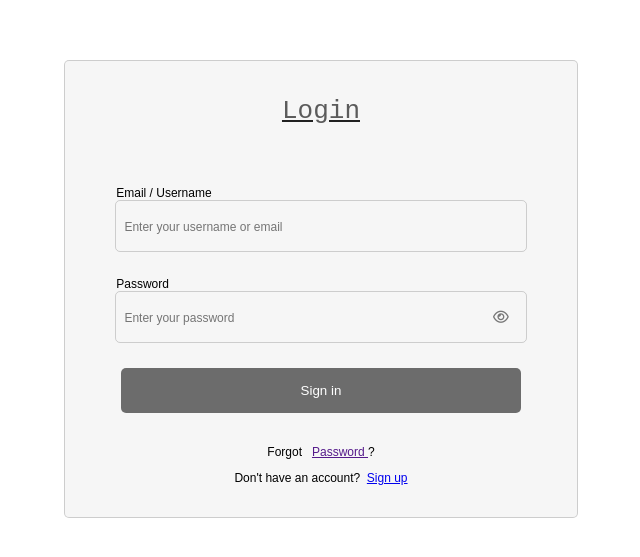
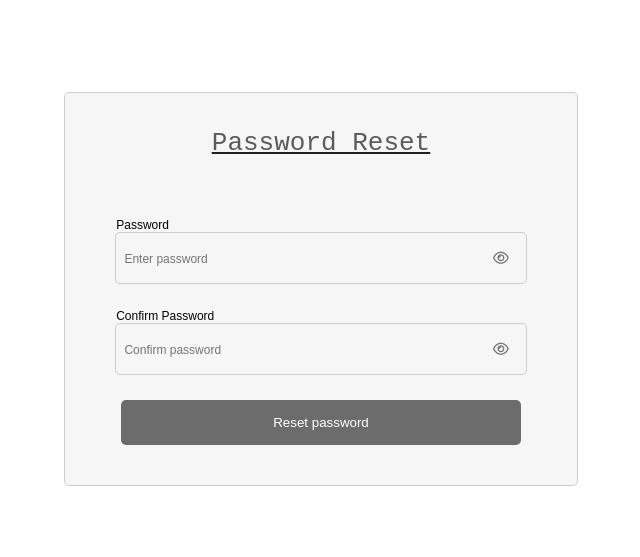
Before and after one commit to Shemaremy/Login-Authenticator, a React (Vite) app in the folder Authenticator/: page /reset-password in a window 1280 px wide. Shown: the part 111-668 px from the top of the page, without its empty margins (319-959 px from the left). Built offline with nearby package versions, Linux system fonts and the light colour scheme.

Commit message:
Added the reset pw route instead of form switch

```diff
--- a/Authenticator/src/App.jsx
+++ b/Authenticator/src/App.jsx
@@ -40,7 +40,6 @@ function App() {
   const signUpEndpoint = `${GlitchUrl}/users`;
   const loginEndpoint = `${GlitchUrl}/login`;
   const forgotEndpoint = `${GlitchUrl}/forgot`;
-  const resetEndpoint = `${GlitchUrl}/reset-password`;
 
 
 
@@ -56,18 +55,6 @@ function App() {
 
 
 
-  // Helps that when the token is loaded in the page, (in url params) then display the reset password form
-  useEffect(() => {
-    const urlParams = new URLSearchParams(window.location.search);
-    const token = urlParams.get('token');
-
-    if (token) {
-      setFormState(FORM_STATE.RESET_PASSWORD);
-    }
-  }, []);
-
-
-
 
 
 
@@ -80,8 +67,7 @@ function App() {
   const FORM_STATE = {
     LOGIN: 'login',
     SIGNUP: 'signup',
-    FORGOT_PASSWORD: 'forgot_password',
-    RESET_PASSWORD: 'reset_password',
+    FORGOT_PASSWORD: 'forgot_password'
   };
   const [formState, setFormState] = useState(FORM_STATE.LOGIN);
 
@@ -331,62 +317,6 @@ function App() {
 
 
 
-  // RESET PASSWORD SECTION
-  const handleFinalReset = async () => {
-    const urlParams = new URLSearchParams(window.location.search);
-    const token = urlParams.get('token');
-    setLoading(true);
-
-    if (token) {
-      setFormState(FORM_STATE.RESET_PASSWORD);
-
-      try {
-        const response = await fetch(resetEndpoint, {
-          method: 'POST',
-          headers: { 'Content-Type': 'application/json' },
-          body: JSON.stringify({ token, passwordTwo }),
-        });
-
-        const data = await response.json();
-        setLoading(false);
-
-        if (response.ok) {
-          showDialog('Password has been reset successfully!!');
-        } else {
-          alert(`Error: ${data.message}`);
-          window.close();
-        }
-      } catch (error) {
-        console.error('Error:', error);
-        alert('Error: Something went wrong. Please try again.');
-      }
-    }
-    else {
-      alert("Check the else in handleFinalReset")
-    }
-  }
-
-  const handlePasswordReset = (e) => {
-    e.preventDefault();
-    const newErrors = validateForm();
-    const BorderOne = document.querySelector('.rimwe');
-    const BorderTwo = document.querySelector('.kabiri');
-
-    if (Object.keys(newErrors).length > 0) {
-      setErrors(newErrors);
-    }
-    else {
-      // navigate('/');
-      // window.location.reload();
-      setErrors({});
-      BorderOne.style.borderColor = '';
-      BorderTwo.style.borderColor = '';
-      handleFinalReset();
-    }
-  };
-
-
-
 
 
 
@@ -532,51 +462,6 @@ function App() {
   );
 
 
-  const ResetPasswordForm = (
-    <form className='Sign-up-form' onSubmit={handlePasswordReset}>
-      <div className='two-a'>
-        <p className='indicator'>Password</p>
-        <div className='input_container for-password rimwe'>
-          <input
-            type={showPasswordOne ? "text" : "password"}
-            placeholder='Enter password'
-            name='FirstPassword'
-            maxLength={20}
-            value={password}
-            onChange={(e) => setPasswordOne(e.target.value)}
-            required
-          />
-          <div className='eye-container' type="button" onClick={handleHidePasswordOne}>
-            {showPasswordOne ? <i className="fa-regular fa-eye-slash"></i> : <i className="fa-regular fa-eye"></i>}
-          </div>
-        </div>
-        {errors.password && <p className='error'>{errors.password}</p>}
-      </div>
-      <div className='two-b'>
-        <p className='indicator'>Confirm Password</p>
-        <div className='input_container for-password kabiri'>
-          <input type={showPasswordTwo ? "text" : "password"}
-            placeholder='Confirm password'
-            name='ConfPassword'
-            maxLength={20}
-            value={passwordTwo}
-            onChange={(e) => setPasswordTwo(e.target.value)}
-            required
-          />
-          <div className='eye-container' type="button" onClick={handleHidePasswordTwo}>
-            {showPasswordTwo ? <i className="fa-regular fa-eye-slash"></i> : <i className="fa-regular fa-eye"></i>}
-          </div>
-        </div>
-        {errors.passwordTwo && <p className='error'>{errors.passwordTwo}</p>}
-      </div>
-      <div className='three'>
-        <button className='account_button' type='submit'>
-          {loading ? <i className="fa-solid fa-spinner fa-spin"></i> : 'Reset password'}
-        </button>
-      </div>
-    </form>
-  );
-
 
 
 
@@ -593,7 +478,6 @@ function App() {
             {formState === FORM_STATE.LOGIN && 'Login'}
             {formState === FORM_STATE.SIGNUP && 'Sign up'}
             {formState === FORM_STATE.FORGOT_PASSWORD && 'Forgot Password'}
-            {formState === FORM_STATE.RESET_PASSWORD && 'Password Reset'}
           </h1>
         </div>
 
@@ -601,7 +485,6 @@ function App() {
           {formState === FORM_STATE.LOGIN && LoginForm}
           {formState === FORM_STATE.SIGNUP && SignUpForm}
           {formState === FORM_STATE.FORGOT_PASSWORD && ForgotPasswordForm}
-          {formState === FORM_STATE.RESET_PASSWORD && ResetPasswordForm}
           <p>
             {formState === FORM_STATE.LOGIN ?
             ( <>
--- /dev/null
+++ b/Authenticator/src/ResetPassword.jsx
@@ -0,0 +1,240 @@
+import React, { useState } from 'react';
+import './App.css';
+import Dialog from './Dialogs/Dialog';
+
+
+
+const ResetPasswordForm = () => {
+
+  const [errors, setErrors] = useState({});
+
+  const [password, setPasswordOne] = useState('');
+  const [passwordTwo, setPasswordTwo] = useState('');
+
+  const [showPasswordOne, setShowPasswordOne] = useState(false);
+  const [showPasswordTwo, setShowPasswordTwo] = useState(false);
+
+  const [autoOpenDialog, setAutoOpenDialog] = useState(false);
+  const [dialogMessage, setDialogMessage] = useState('');
+
+  const [loading, setLoading] = useState(false);
+
+
+
+  const GlitchUrl = 'https://test-login-authenticator.glitch.me/api';
+  const resetEndpoint = `${GlitchUrl}/reset-password`;
+
+
+
+
+
+
+
+
+  const handleHidePasswordOne = () => {
+    setShowPasswordOne(!showPasswordOne);
+  };
+
+  const handleHidePasswordTwo = () => {
+    setShowPasswordTwo(!showPasswordTwo);
+  };
+
+  const showDialog = (message) => {
+    setDialogMessage(message);
+    setAutoOpenDialog(true);
+  };
+
+
+
+
+
+
+
+
+  const validateForm = () => {
+    const newErrors = {};
+    const BorderOne = document.querySelector('.rimwe');
+    const BorderTwo = document.querySelector('.kabiri');
+
+    if (password !== passwordTwo) {
+      newErrors.passwordTwo = 'Your passwords must match!';
+      BorderOne.style.borderColor = 'red';
+      BorderTwo.style.borderColor = 'red';
+    }
+
+    if (password.length <= 8) {
+      newErrors.password = 'Password must be at least 8 characters!';
+      newErrors.passwordTwo = 'Password must be at least 8 characters!';
+      BorderOne.style.borderColor = 'red';
+      BorderTwo.style.borderColor = 'red';
+    }
+
+    return newErrors;
+  };
+
+
+
+
+
+
+
+
+
+
+
+
+
+
+
+
+
+   // RESET PASSWORD SECTION
+  const handleFinalReset = async () => {
+    const urlParams = new URLSearchParams(window.location.search);
+    const token = urlParams.get('token');
+    setLoading(true);
+
+    if (token) {
+      try {
+        const response = await fetch(resetEndpoint, {
+          method: 'POST',
+          headers: { 'Content-Type': 'application/json' },
+          body: JSON.stringify({ token, passwordTwo }),
+        });
+
+        const data = await response.json();
+        setLoading(false);
+
+        if (response.ok) {
+          showDialog('Password has been reset successfully!!');
+        } else {
+          alert(`Error: ${data.message}`);
+          window.close();
+        }
+      } catch (error) {
+        console.error('Error:', error);
+        alert('Error: Something went wrong. Please try again.');
+      }
+    }
+    else {
+      setLoading(false);
+      alert("You are trying to access the reset form without the token!");
+      window.close();
+    }
+  }
+
+  const handlePasswordReset = (e) => {
+    e.preventDefault();
+    const newErrors = validateForm();
+    const BorderOne = document.querySelector('.rimwe');
+    const BorderTwo = document.querySelector('.kabiri');
+
+    if (Object.keys(newErrors).length > 0) {
+      setErrors(newErrors);
+    }
+    else {
+      // navigate('/');
+      // window.location.reload();
+      setErrors({});
+      BorderOne.style.borderColor = '';
+      BorderTwo.style.borderColor = '';
+      handleFinalReset();
+    }
+  };
+
+
+
+
+
+
+
+
+
+
+
+
+
+
+
+
+
+
+
+
+
+  //RESET PASSWORD FORM COMPONENT
+  const ResetForm = (
+    <form className='Sign-up-form' onSubmit={handlePasswordReset}>
+      <div className='two-a'>
+        <p className='indicator'>Password</p>
+        <div className='input_container for-password rimwe'>
+          <input
+            type={showPasswordOne ? 'text' : 'password'}
+            placeholder='Enter password'
+            name='FirstPassword'
+            maxLength={20}
+            value={password}
+            onChange={(e) => setPasswordOne(e.target.value)}
+            required
+          />
+          <div className='eye-container' type='button' onClick={handleHidePasswordOne}>
+            {showPasswordOne ? <i className='fa-regular fa-eye-slash'></i> : <i className='fa-regular fa-eye'></i>}
+          </div>
+        </div>
+        {errors.password && <p className='error'>{errors.password}</p>}
+      </div>
+      <div className='two-b'>
+        <p className='indicator'>Confirm Password</p>
+        <div className='input_container for-password kabiri'>
+          <input
+            type={showPasswordTwo ? 'text' : 'password'}
+            placeholder='Confirm password'
+            name='ConfPassword'
+            maxLength={20}
+            value={passwordTwo}
+            onChange={(e) => setPasswordTwo(e.target.value)}
+            required
+          />
+          <div className='eye-container' type='button' onClick={handleHidePasswordTwo}>
+            {showPasswordTwo ? <i className='fa-regular fa-eye-slash'></i> : <i className='fa-regular fa-eye'></i>}
+          </div>
+        </div>
+        {errors.passwordTwo && <p className='error'>{errors.passwordTwo}</p>}
+      </div>
+      <div className='three'>
+        <button className='account_button' type='submit'>
+          {loading ? <i className='fa-solid fa-spinner fa-spin'></i> : 'Reset password'}
+        </button>
+      </div>
+    </form>
+  );
+
+
+
+
+
+
+
+
+
+
+
+
+
+  return (
+    <div className="App">
+        <div className='Form-container'>
+            <div className='upper_part'>
+                <h1 className='upper_part'>Password Reset</h1>
+            </div>
+            <div className='lower_part'>
+              {ResetForm}
+              <p></p>
+            </div>
+        </div>
+        <Dialog autoOpen={autoOpenDialog} message={dialogMessage} />
+    </div>
+  );
+};
+
+export default ResetPasswordForm;
--- a/Authenticator/src/main.jsx
+++ b/Authenticator/src/main.jsx
@@ -1,9 +1,17 @@
 import React from 'react'
 import ReactDOM from 'react-dom/client'
 import App from './App'
+import { BrowserRouter as Router, Route, Routes, useLocation} from 'react-router-dom';
+import ResetPasswordForm from './ResetPassword';
+
 
 ReactDOM.createRoot(document.getElementById('root')).render(
   <React.StrictMode>
-    <App />
+    <Router>
+      <Routes>
+        <Route path="/" element={<App />}></Route>
+        <Route path="/reset-password" element={<ResetPasswordForm />}></Route>
+      </Routes>
+    </Router>
   </React.StrictMode>,
 )
--- a/Authenticator/src/server/server.js
+++ b/Authenticator/src/server/server.js
@@ -174,10 +174,7 @@ app.post('/api/reset-password', async (req, res) => {
   const { token, passwordTwo } = req.body;
 
   try {
-    console.log('Received Token:', token);
-    // Verify the token
     const decoded = jwt.verify(token, process.env.JWT_SECRET);
-    console.log('Decoded Token Payload:', decoded);
     const { Email } = decoded;
 
     // Find the user by email
```
Also changed, not shown: 1 other file (tests, documents, lock files or other folders).
